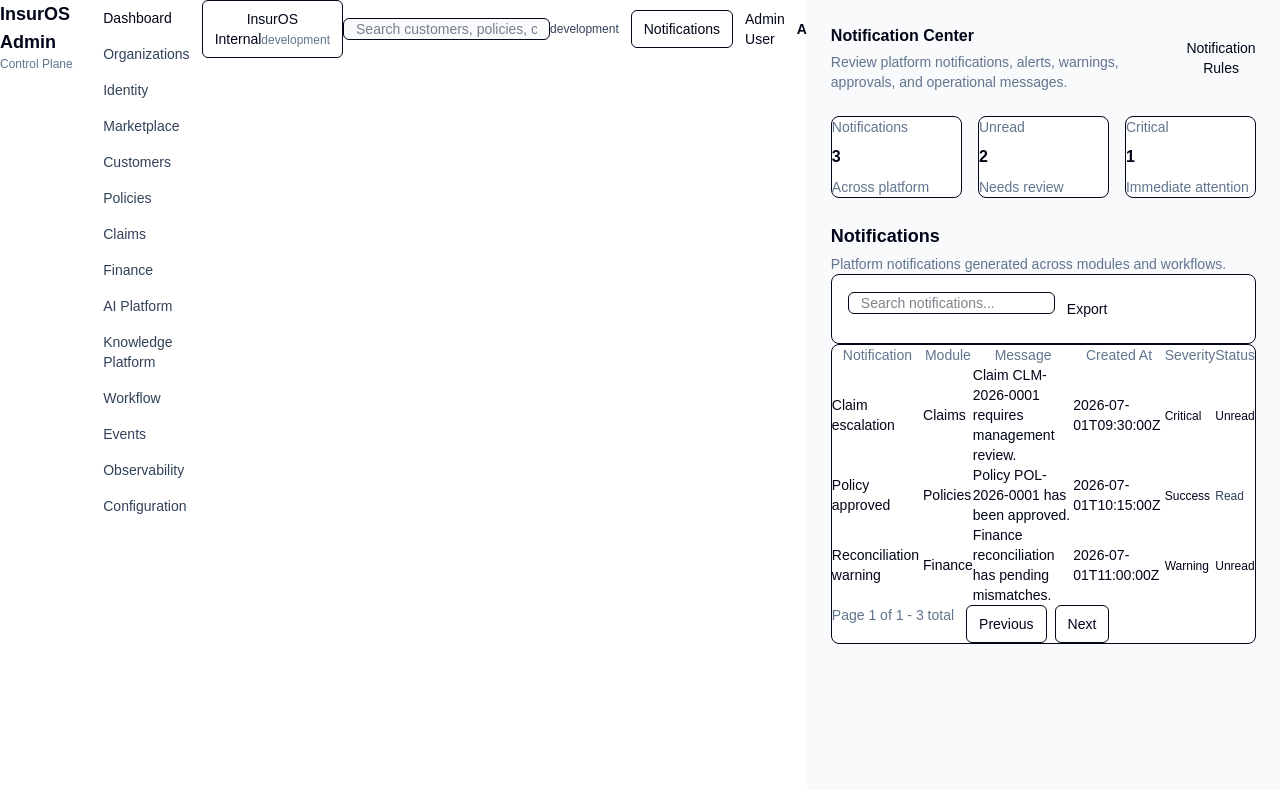
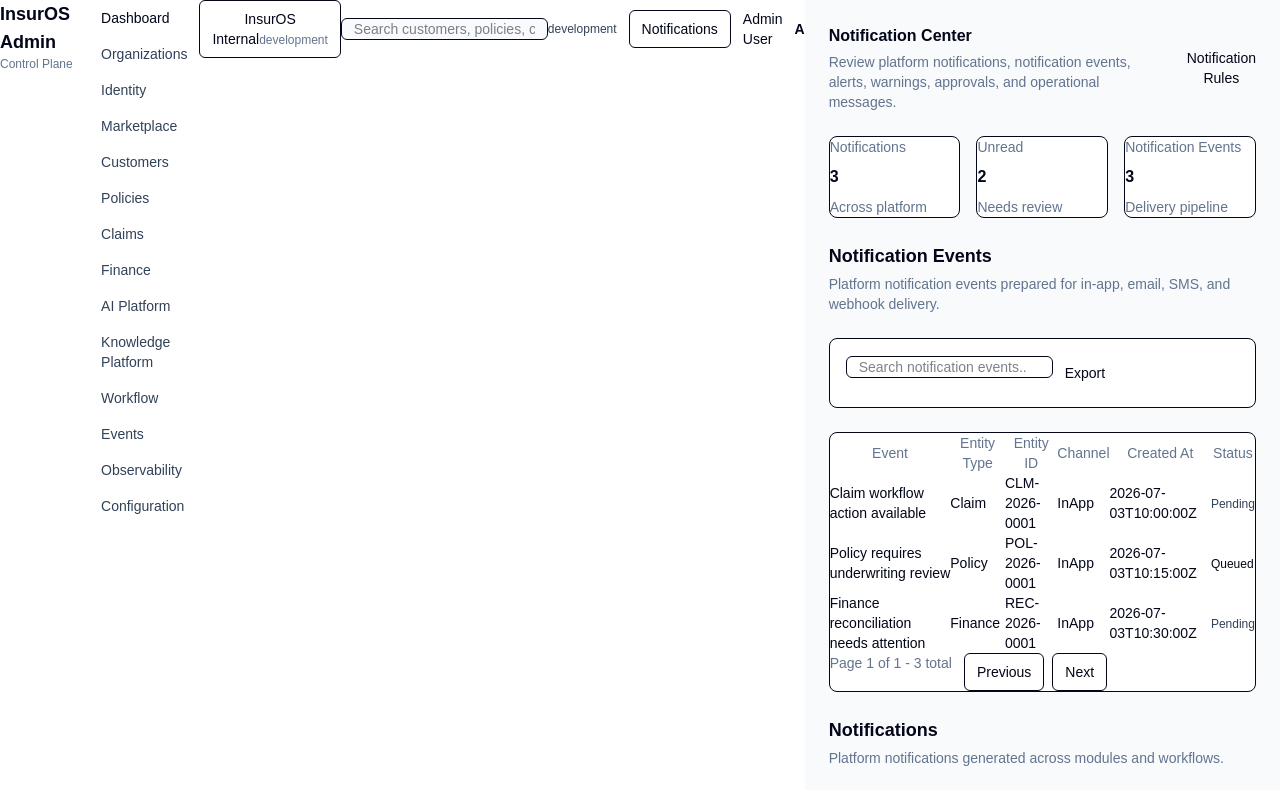
Before and after one commit to Bucrepinfo-lab/InsurOS, a Next.js app in the folder apps/admin/: page /dashboard/notifications in a window 1280 px wide. Shown: the top 790 px of the page. Built offline with nearby package versions, Linux system fonts and the light colour scheme; no server answers.

Commit message:
feat(notifications): show notification events

```diff
--- a/apps/admin/src/app/dashboard/notifications/page.tsx
+++ b/apps/admin/src/app/dashboard/notifications/page.tsx
@@ -6,15 +6,18 @@ import {
   KPICard,
   type DataTableColumn
 } from '@insuros/ui';
-import { NotificationService } from '@insuros/services';
+import { NotificationEventService, NotificationService } from '@insuros/services';
 
 const notificationService = new NotificationService();
+const notificationEventService = new NotificationEventService();
 
 export default async function NotificationsPage() {
   const notifications = await notificationService.getNotifications();
   const unread = await notificationService.getUnreadNotifications();
+  const events = await notificationEventService.getNotificationEvents();
 
   type NotificationRow = (typeof notifications)[number];
+  type NotificationEventRow = (typeof events)[number];
 
   const columns: DataTableColumn<NotificationRow>[] = [
     { key: 'title', header: 'Notification' },
@@ -51,17 +54,57 @@ export default async function NotificationsPage() {
     }
   ];
 
+  const eventColumns: DataTableColumn<NotificationEventRow>[] = [
+    { key: 'title', header: 'Event' },
+    { key: 'entityType', header: 'Entity Type' },
+    { key: 'entityId', header: 'Entity ID' },
+    { key: 'channel', header: 'Channel' },
+    { key: 'createdAt', header: 'Created At' },
+    {
+      key: 'status',
+      header: 'Status',
+      render: (row) => (
+        <Badge
+          tone={
+            row.status === 'Sent'
+              ? 'success'
+              : row.status === 'Failed'
+                ? 'danger'
+                : row.status === 'Queued'
+                  ? 'warning'
+                  : 'neutral'
+          }
+        >
+          {row.status}
+        </Badge>
+      )
+    }
+  ];
+
   return (
     <DomainModulePage
       title='Notification Center'
-      description='Review platform notifications, alerts, warnings, approvals, and operational messages.'
+      description='Review platform notifications, notification events, alerts, warnings, approvals, and operational messages.'
       actions={<Button>Notification Rules</Button>}
     >
       <div className='mb-6 grid gap-4 md:grid-cols-3'>
         <KPICard title='Notifications' value={String(notifications.length)} change='Across platform' />
         <KPICard title='Unread' value={String(unread.length)} change='Needs review' />
-        <KPICard title='Critical' value={String(notifications.filter((item) => item.severity === 'Critical').length)} change='Immediate attention' />
+        <KPICard title='Notification Events' value={String(events.length)} change='Delivery pipeline' />
       </div>
+
+      <div className='space-y-6'>
+        <DomainEntityList
+          title='Notification Events'
+          description='Platform notification events prepared for in-app, email, SMS, and webhook delivery.'
+          searchPlaceholder='Search notification events...'
+          columns={eventColumns}
+          data={events}
+          emptyTitle='No notification events'
+          emptyDescription='No platform notification events are currently available.'
+          emptyAction={<Button>Notification Rules</Button>}
+          actions={<Button variant='secondary'>Export</Button>}
+        />
 
         <DomainEntityList
           title='Notifications'
@@ -74,6 +117,7 @@ export default async function NotificationsPage() {
           emptyAction={<Button>Notification Rules</Button>}
           actions={<Button variant='secondary'>Export</Button>}
         />
+      </div>
     </DomainModulePage>
   );
 }
```
Lines whose indentation alone changed are shown as unchanged.
